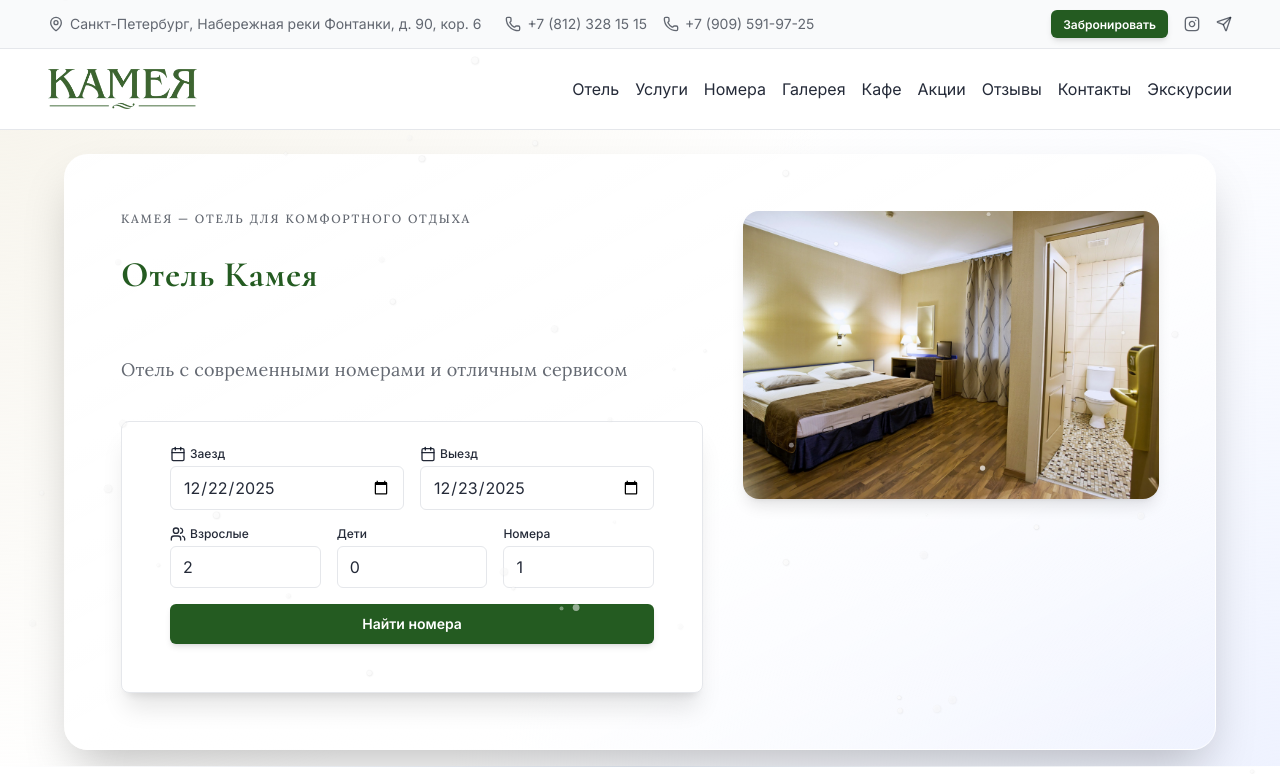
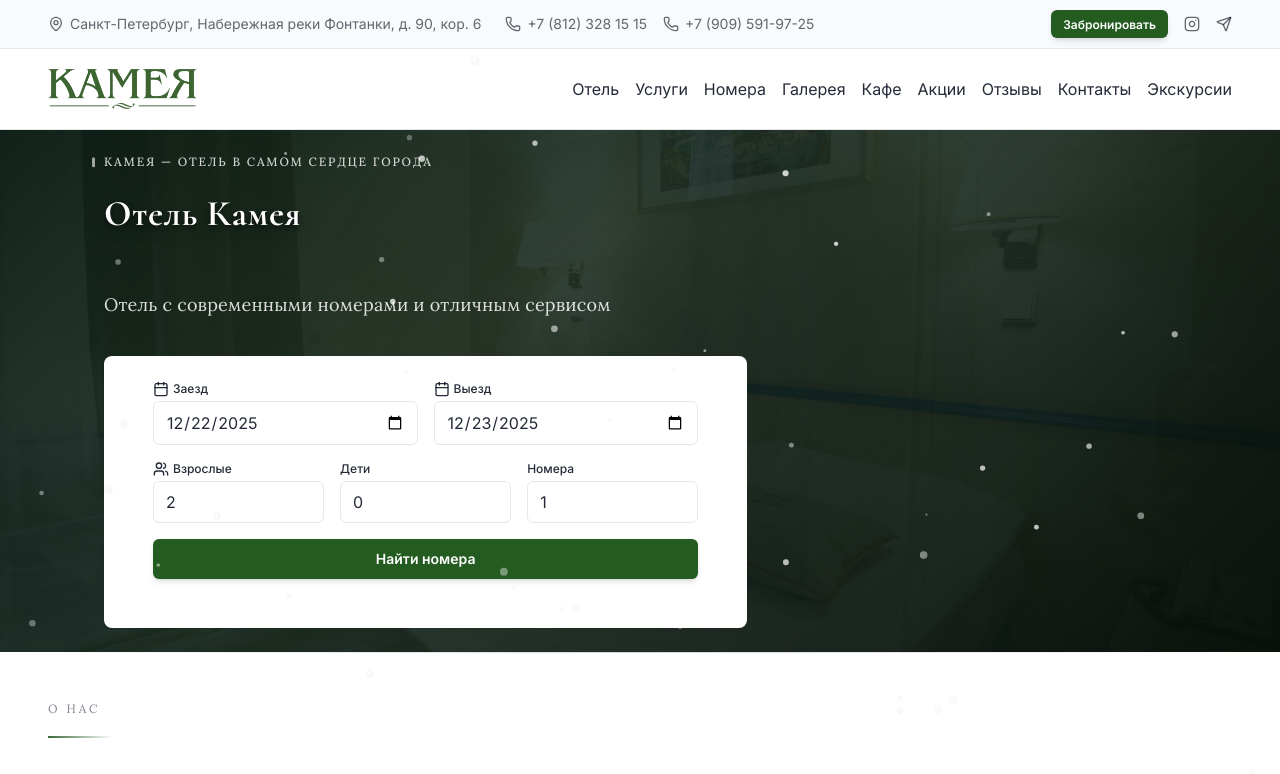
Before and after one commit to splNovikov/cameo-poc, a Next.js app: page / in a window 1280 px wide. Shown: the top 774 px of the page. Built offline with nearby package versions, Linux system fonts and the light colour scheme; no server answers; a web font is replaced by a local one.

Commit message:
hero - 3

```diff
--- a/src/widgets/hero-section/hero-section.tsx
+++ b/src/widgets/hero-section/hero-section.tsx
@@ -7,6 +7,8 @@ import { cn } from '@shared/lib/utils';
 import { useHeroSection } from './use-hero-section';
 import { MobileBookingSticky } from './mobile-booking-sticky';
 import { useHeroAnimations } from './use-hero-animations';
+import { useImageRotation } from './use-image-rotation';
+import { useHeroImageLoading } from './use-hero-image-loading';
 import styles from './hero.module.css';
 
 interface HeroSectionProps {
@@ -17,22 +19,84 @@ export function HeroSection({ properties = [] }: HeroSectionProps) {
   const { primary } = useHeroSection({ properties });
   const { isVisible } = useHeroAnimations();
 
+  const { currentImageIndex, hasMultipleImages } = useImageRotation({
+    images: primary.images,
+    isActive: true,
+    interval: 6000,
+  });
+
+  const { isImageLoading, handleImageLoad } = useHeroImageLoading({
+    images: primary.images,
+    hasMultipleImages,
+    primaryImage: primary.primaryImage,
+  });
+
   return (
     <>
-      <section className="px-4 pb-4 pt-2 sm:px-6 sm:pt-4 md:px-8 lg:pt-6">
-        <div className="to-bg-secondary/90 relative mx-auto max-w-6xl rounded-3xl border border-white/60 bg-gradient-to-br from-white/95 via-white/90 shadow-2xl">
-          <div className="relative z-10 flex flex-col items-center gap-8 px-6 py-10 sm:px-10 sm:py-12 lg:flex-row lg:items-stretch lg:gap-10 lg:px-14 lg:py-14">
-            {/* Text + central booking form */}
-            <div className="flex w-full flex-col items-center gap-5 text-center sm:gap-6 md:gap-7 lg:w-7/12 lg:items-start lg:text-left">
+      <section className="relative overflow-hidden pb-6 pt-2 sm:pt-4 md:pt-6">
+        {/* Full-bleed cinematic background */}
+        <div
+          className={cn(
+            styles.heroImageParallax,
+            'pointer-events-none absolute inset-0 transition-transform duration-700 ease-out'
+          )}
+        >
+          {/* Loading placeholder */}
+          <div
+            className={cn(
+              styles.heroImagePlaceholder,
+              !isImageLoading && styles.heroImagePlaceholderHidden
+            )}
+          />
+
+          {hasMultipleImages ? (
+            primary.images.map((image, index) => (
+              <Image
+                key={image}
+                src={image}
+                alt={`${primary.label} - фото ${index + 1}`}
+                fill
+                className={cn(
+                  'object-cover transition-opacity duration-[1400ms]',
+                  index === currentImageIndex ? 'opacity-100' : 'opacity-0'
+                )}
+                priority={index === 0}
+                sizes="100vw"
+                onLoad={() => handleImageLoad(image)}
+                onLoadingComplete={() => handleImageLoad(image)}
+              />
+            ))
+          ) : (
+            <Image
+              src={primary.primaryImage}
+              alt={primary.property?.name ?? primary.label}
+              fill
+              className="object-cover"
+              priority
+              sizes="100vw"
+              onLoad={() => handleImageLoad(primary.primaryImage)}
+              onLoadingComplete={() => handleImageLoad(primary.primaryImage)}
+            />
+          )}
+
+          {/* Cinematic gradient overlay */}
+          <div className={cn(styles.heroGradientOverlay, 'absolute inset-0')} />
+        </div>
+
+        {/* Content overlay */}
+        <div className="relative z-10 mx-auto flex min-h-[420px] max-w-6xl items-center px-4 sm:px-6 md:px-8 lg:px-10">
+          <div className="flex w-full flex-col items-center gap-6 text-center sm:gap-7 md:gap-8 lg:flex-row lg:items-stretch lg:gap-10 lg:text-left">
+            {/* Text + glass booking block */}
+            <div className="flex w-full flex-col items-center gap-4 sm:gap-5 md:gap-6 lg:w-3/5 lg:items-start">
               <div
                 className={cn(
                   styles.heroLabel,
                   styles.heroLabelAccent,
                   isVisible && styles.heroContentEnter,
-                  'text-[10px] font-medium uppercase tracking-[0.3em] text-secondary sm:text-xs'
+                  'text-[10px] font-medium uppercase tracking-[0.35em] text-white/80 sm:text-xs'
                 )}
               >
-                Камея — {primary.label.toLowerCase()} для комфортного отдыха
+                Камея — {primary.label.toLowerCase()} в самом сердце города
               </div>
 
               <h1
@@ -40,7 +104,8 @@ export function HeroSection({ properties = [] }: HeroSectionProps) {
                   styles.heroTitle,
                   styles.heroTitleElegant,
                   isVisible && styles.heroContentEnterDelay1,
-                  'text-balance text-2xl text-primary sm:text-3xl md:text-4xl lg:text-5xl'
+                  styles.heroTextShadowDeep,
+                  'text-balance text-2xl text-white sm:text-3xl md:text-4xl lg:text-5xl'
                 )}
               >
                 {primary.property?.name ?? 'Отель и апартаменты Камея'}
@@ -52,31 +117,20 @@ export function HeroSection({ properties = [] }: HeroSectionProps) {
                     styles.heroDescription,
                     styles.heroDescriptionRefined,
                     isVisible && styles.heroContentEnterDelay2,
-                    'max-w-xl text-sm text-secondary sm:text-base md:text-lg'
+                    'max-w-xl text-sm text-white/85 sm:text-base md:text-lg'
                   )}
                 >
                   {primary.property.shortDescription}
                 </p>
               )}
 
-              <div className="mt-2 w-full max-w-xl sm:max-w-2xl">
-                <BookingWidget className="border-border/50 border bg-white shadow-xl" />
+              <div className="mt-3 w-full max-w-xl sm:max-w-2xl">
+                <BookingWidget className="bg-white/92 border border-white/80 shadow-2xl backdrop-blur-md" />
               </div>
             </div>
 
-            {/* Supporting image on the side (secondary emphasis) */}
-            <div className="w-full max-w-xs lg:w-5/12 lg:max-w-none">
-              <div className="relative h-52 overflow-hidden rounded-2xl shadow-lg sm:h-64 md:h-72">
-                <Image
-                  src={primary.primaryImage}
-                  alt={primary.property?.name ?? primary.label}
-                  fill
-                  className="object-cover"
-                  priority
-                  sizes="(max-width: 768px) 100vw, 40vw"
-                />
-              </div>
-            </div>
+            {/* Spacer / balance area on large screens */}
+            <div className="hidden flex-1 lg:block" />
           </div>
         </div>
       </section>
```
